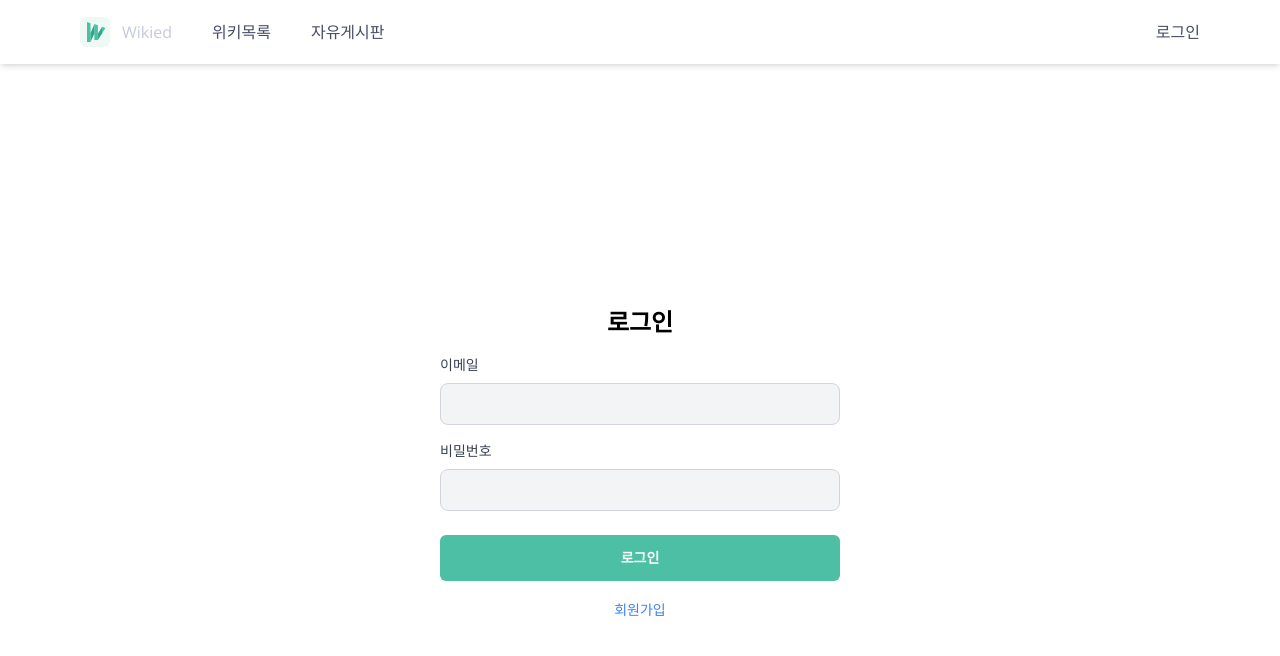
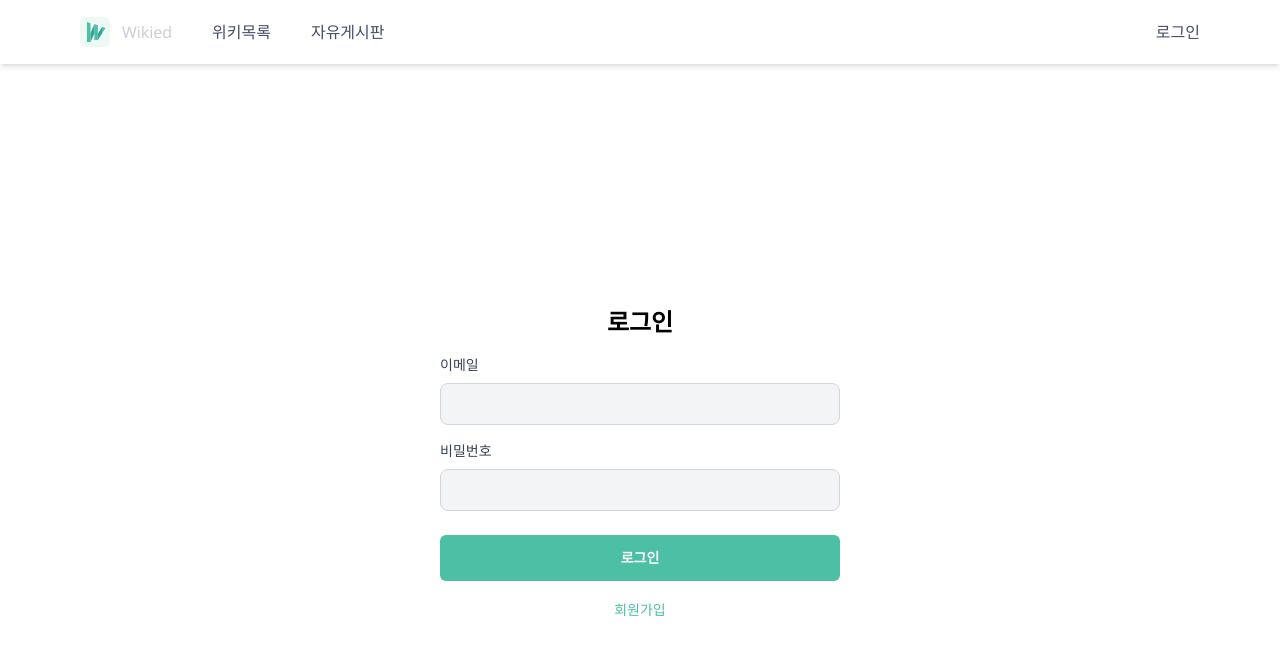
Before and after one commit to codeit-sprint-part3-5Bit/part3-project, a Next.js app: page /login in a window 1280 px wide. Shown: the top 656 px of the page. Built offline with nearby package versions, Linux system fonts and the light colour scheme; no server answers.

Commit message:
fix : 추가 버그 수정

```diff
--- a/src/components/login/loginForm.tsx
+++ b/src/components/login/loginForm.tsx
@@ -137,7 +137,7 @@ const LoginForm = () => {
         <div className="mt-4 text-center">
           <button
             onClick={() => router.push("/register")}
-            className="text-sm text-blue-500 hover:underline"
+            className="text-sm text-green-200 hover:underline"
           >
             회원가입
           </button>
--- a/src/components/mainpage/MainLanding.tsx
+++ b/src/components/mainpage/MainLanding.tsx
@@ -1,4 +1,3 @@
-import Link from "next/link";
 import Profile from "/public/assets/image/Lending_Profile.png";
 import HandOnKeybord from "/public/assets/image/Lending_HandOnKeybord.png";
 import Content from "/public/assets/image/Lending_Content.png";
```
